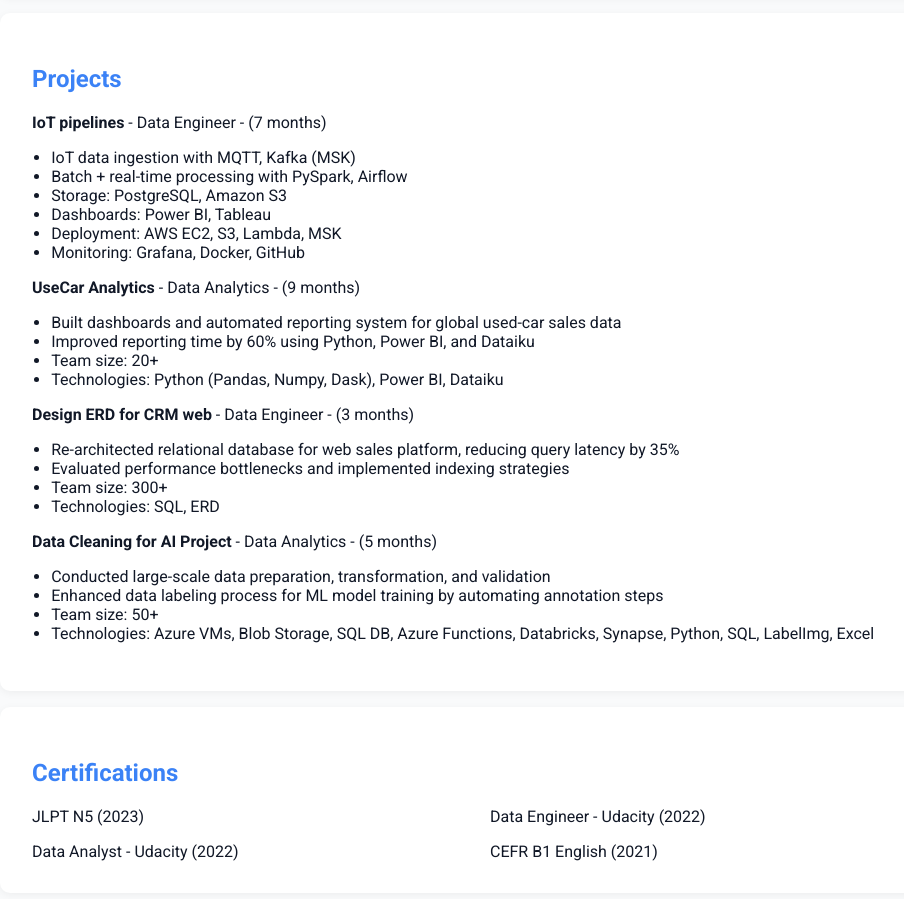
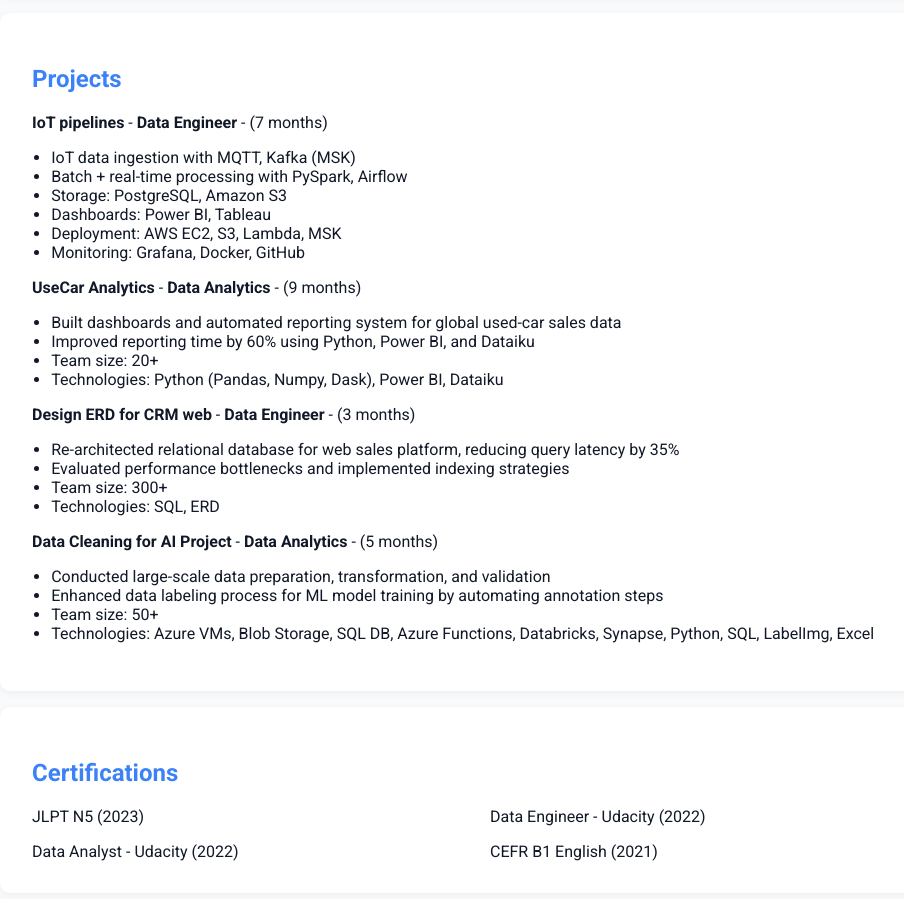
Before and after one commit to Tannguyenchi/tannguyenchi.github.io, a plain HTML site: page index.html in a window 1280 px wide. Shown: the part 1242-2141 px from the top of the page, without its empty margins (158-1062 px from the left). Drawn offline with Linux system fonts and the light colour scheme.

Commit message:
Update index.html
change

```diff
--- a/index.html
+++ b/index.html
@@ -56,7 +56,7 @@
 
     <section>
         <h2>Projects</h2>
-        <p><strong>IoT pipelines</strong> - Data Engineer - (7 months)</p>
+        <p><strong>IoT pipelines</strong> - <strong>Data Engineer</strong> - (7 months)</p>
         <ul>
             <li>IoT data ingestion with MQTT, Kafka (MSK)</li>
             <li>Batch + real-time processing with PySpark, Airflow</li>
@@ -65,7 +65,7 @@
             <li>Deployment: AWS EC2, S3, Lambda, MSK</li>
             <li>Monitoring: Grafana, Docker, GitHub</li>
         </ul>
-        <p><strong>UseCar Analytics</strong> - Data Analytics - (9 months)</p>
+        <p><strong>UseCar Analytics</strong> - <strong>Data Analytics</strong> - (9 months)</p>
         <ul>
             <li>Built dashboards and automated reporting system for global used-car sales data</li>
             <li>Improved reporting time by 60% using Python, Power BI, and Dataiku</li>
@@ -73,7 +73,7 @@
             <li>Technologies: Python (Pandas, Numpy, Dask), Power BI, Dataiku</li>
         </ul>
 
-        <p><strong>Design ERD for CRM web</strong> - Data Engineer - (3 months)</p>
+        <p><strong>Design ERD for CRM web</strong> - <strong>Data Engineer</strong> - (3 months)</p>
         <ul>
             <li>Re-architected relational database for web sales platform, reducing query latency by 35%</li>
             <li>Evaluated performance bottlenecks and implemented indexing strategies</li>
@@ -81,7 +81,7 @@
             <li>Technologies: SQL, ERD</li>
         </ul>
 
-        <p><strong>Data Cleaning for AI Project</strong> - Data Analytics - (5 months)</p>
+        <p><strong>Data Cleaning for AI Project</strong> - <strong>Data Analytics</strong> - (5 months)</p>
         <ul>
             <li>Conducted large-scale data preparation, transformation, and validation</li>
             <li>Enhanced data labeling process for ML model training by automating annotation steps</li>
```
